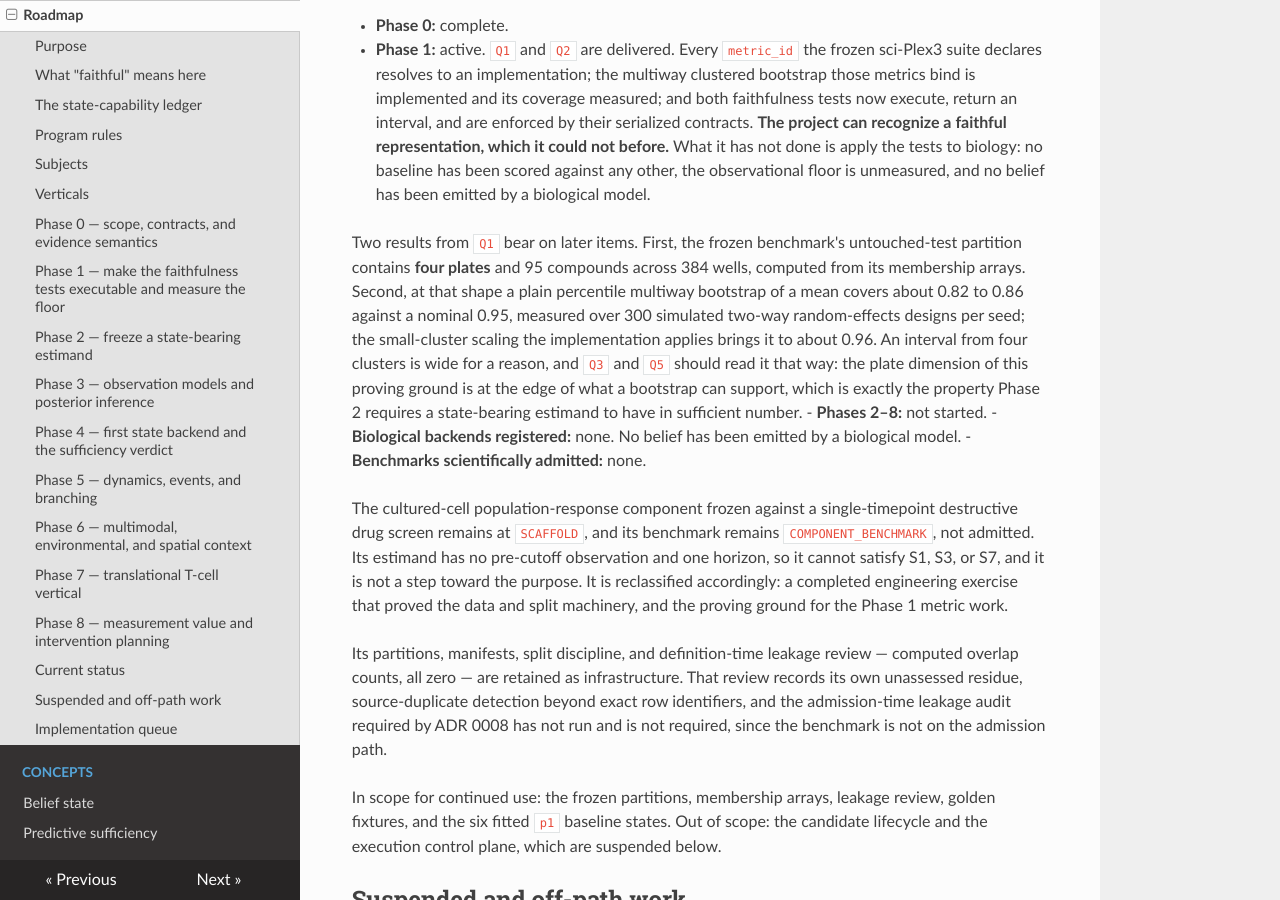
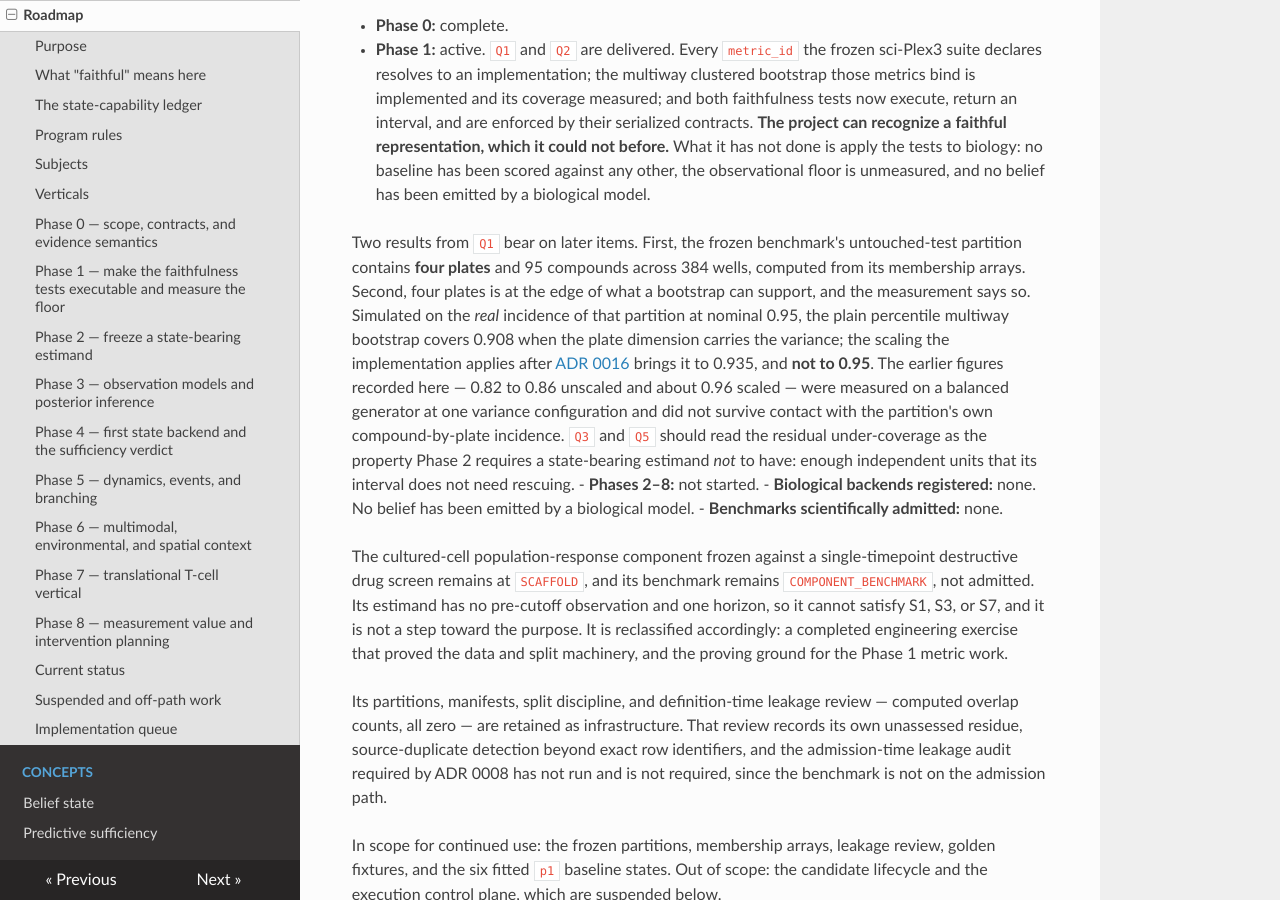
Before and after one commit to logannye/cellstate, an MkDocs documentation site: the page built from docs/roadmap.md, in a window 1280 px wide and 900 px high, scrolled down 10394 px. Built offline with MkDocs 1.6.1, drawn with Linux system fonts in a browser that asks for light colours; nearby versions of some CDN libraries.

Commit message:
Correct a measurement the roadmap still reports from the old estimator
ADR 0016 added the sqrt(K/(K-1)) variance factor and changed every reported
endpoint, but the "Current status" paragraph kept describing the estimator as
it was: 0.82-0.86 unscaled, "about 0.96" scaled. Both figures came from a
balanced generator at one variance configuration.

Measured on the real untouched-test incidence, with the plate dimension
carrying the variance: 0.908 unscaled, 0.935 scaled. The correction improves
coverage substantially and still does not reach nominal, which is the honest
report and is the reason Phase 2 wants an estimand with more independent units
rather than a wider interval.

Leaving a superseded number in the file that sets the standard other work is
held to is the failure this repository exists to avoid.

```diff
--- a/docs/roadmap.md
+++ b/docs/roadmap.md
@@ -427,12 +427,15 @@ required before any operational biological claim.
 
   Two results from `Q1` bear on later items. First, the frozen benchmark's untouched-test partition
   contains **four plates** and 95 compounds across 384 wells, computed from its membership arrays.
-  Second, at that shape a plain percentile multiway bootstrap of a mean covers about 0.82 to 0.86
-  against a nominal 0.95, measured over 300 simulated two-way random-effects designs per seed; the
-  small-cluster scaling the implementation applies brings it to about 0.96. An interval from four
-  clusters is wide for a reason, and `Q3` and `Q5` should read it that way: the plate dimension of
-  this proving ground is at the edge of what a bootstrap can support, which is exactly the property
-  Phase 2 requires a state-bearing estimand to have in sufficient number.
+  Second, four plates is at the edge of what a bootstrap can support, and the measurement says so.
+  Simulated on the *real* incidence of that partition at nominal 0.95, the plain percentile
+  multiway bootstrap covers 0.908 when the plate dimension carries the variance; the scaling the
+  implementation applies after [ADR 0016](adr/0016-the-verdict-gates-on-the-interval.md) brings it
+  to 0.935, and **not to 0.95**. The earlier figures recorded here — 0.82 to 0.86 unscaled and
+  about 0.96 scaled — were measured on a balanced generator at one variance configuration and did
+  not survive contact with the partition's own compound-by-plate incidence. `Q3` and `Q5` should
+  read the residual under-coverage as the property Phase 2 requires a state-bearing estimand *not*
+  to have: enough independent units that its interval does not need rescuing.
 - **Phases 2–8:** not started.
 - **Biological backends registered:** none. No belief has been emitted by a biological model.
 - **Benchmarks scientifically admitted:** none.
```
